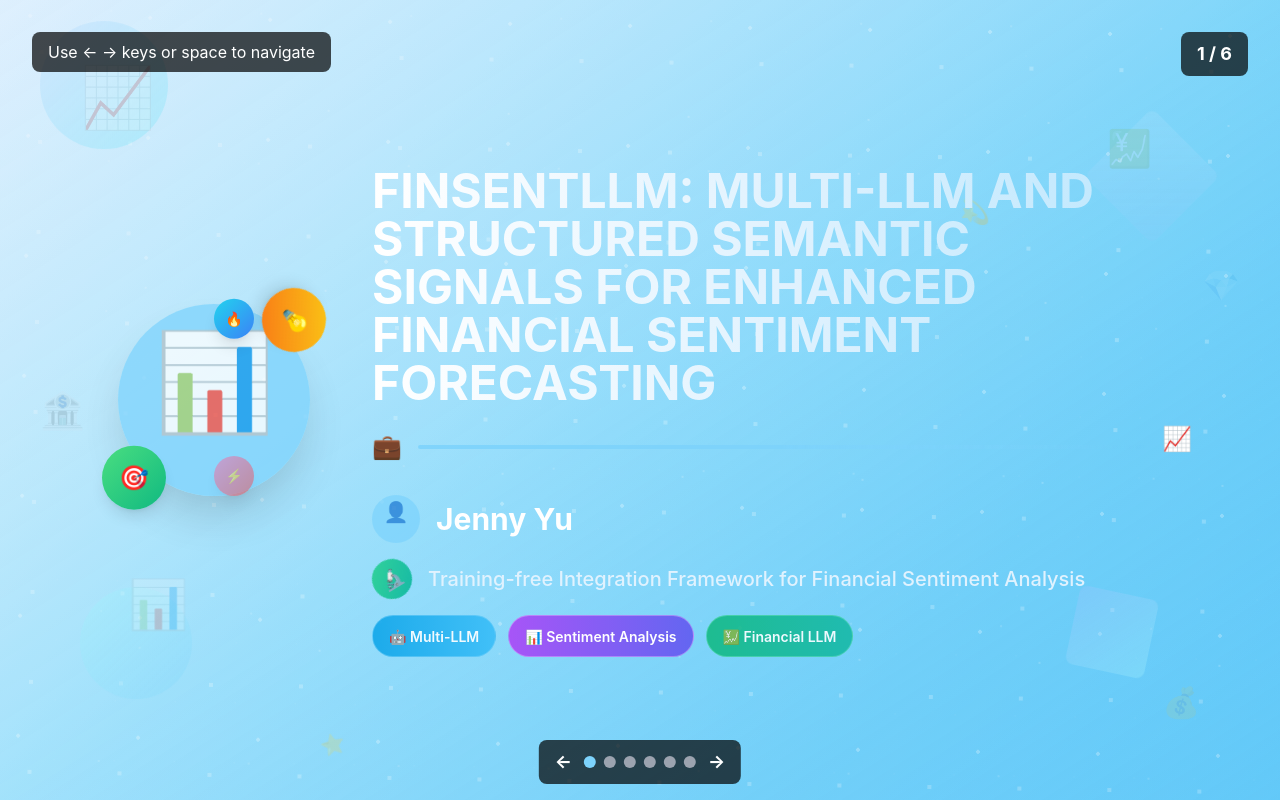
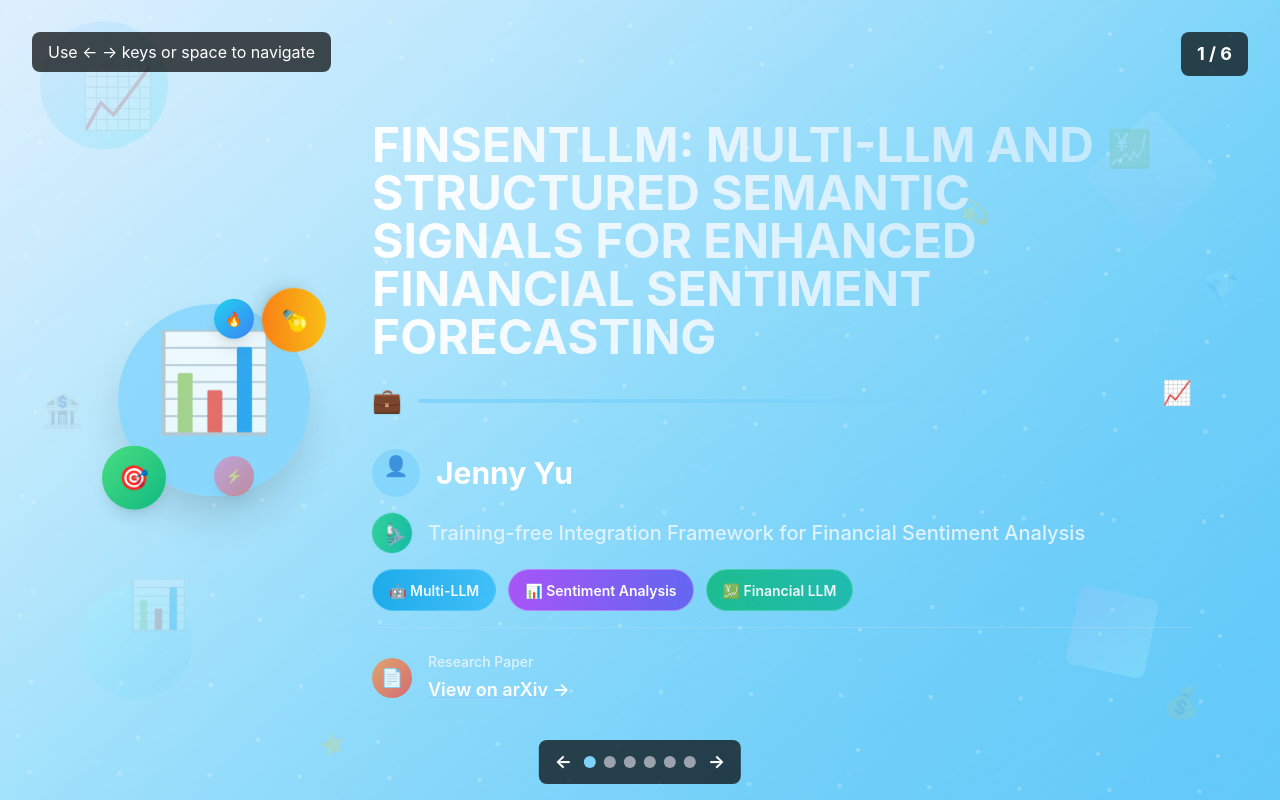
Before and after one commit to jennyyu009/FinSENTLLM-Paper, a Next.js app: page / in a window 1280 px wide. Built offline with nearby package versions, Linux system fonts and the light colour scheme.

Commit message:
Add arXiv paper link to title slide

```diff
--- a/app/presentation.tsx
+++ b/app/presentation.tsx
@@ -11,6 +11,7 @@ const slides = [
     subtitle: "Jenny Yu",
     content:
       "Training-free Integration Framework for Financial Sentiment Analysis",
+    paperLink: "https://arxiv.org/abs/2509.12638",
   },
   {
     id: 2,
@@ -458,6 +459,33 @@ export default function Presentation() {
                           </span>
                         </div>
                       </div>
+
+                      {/* Paper link */}
+                      {slide.paperLink && (
+                        <div className="mt-8 pt-6 border-t border-blue-200/30">
+                          <div className="flex items-center">
+                            <div
+                              className="w-10 h-10 bg-gradient-to-br from-orange-400 to-red-500 rounded-full flex items-center justify-center mr-4 animate-pulse"
+                              style={{ animationDuration: "2s" }}
+                            >
+                              <div className="text-lg">📄</div>
+                            </div>
+                            <div>
+                              <p className="text-blue-light text-sm font-medium mb-1">
+                                Research Paper
+                              </p>
+                              <a
+                                href={slide.paperLink}
+                                target="_blank"
+                                rel="noopener noreferrer"
+                                className="text-white text-lg font-semibold hover:text-blue-200 transition-colors duration-300 underline decoration-blue-300 hover:decoration-blue-200"
+                              >
+                                View on arXiv →
+                              </a>
+                            </div>
+                          </div>
+                        </div>
+                      )}
                     </div>
                   </div>
                 </div>
```
